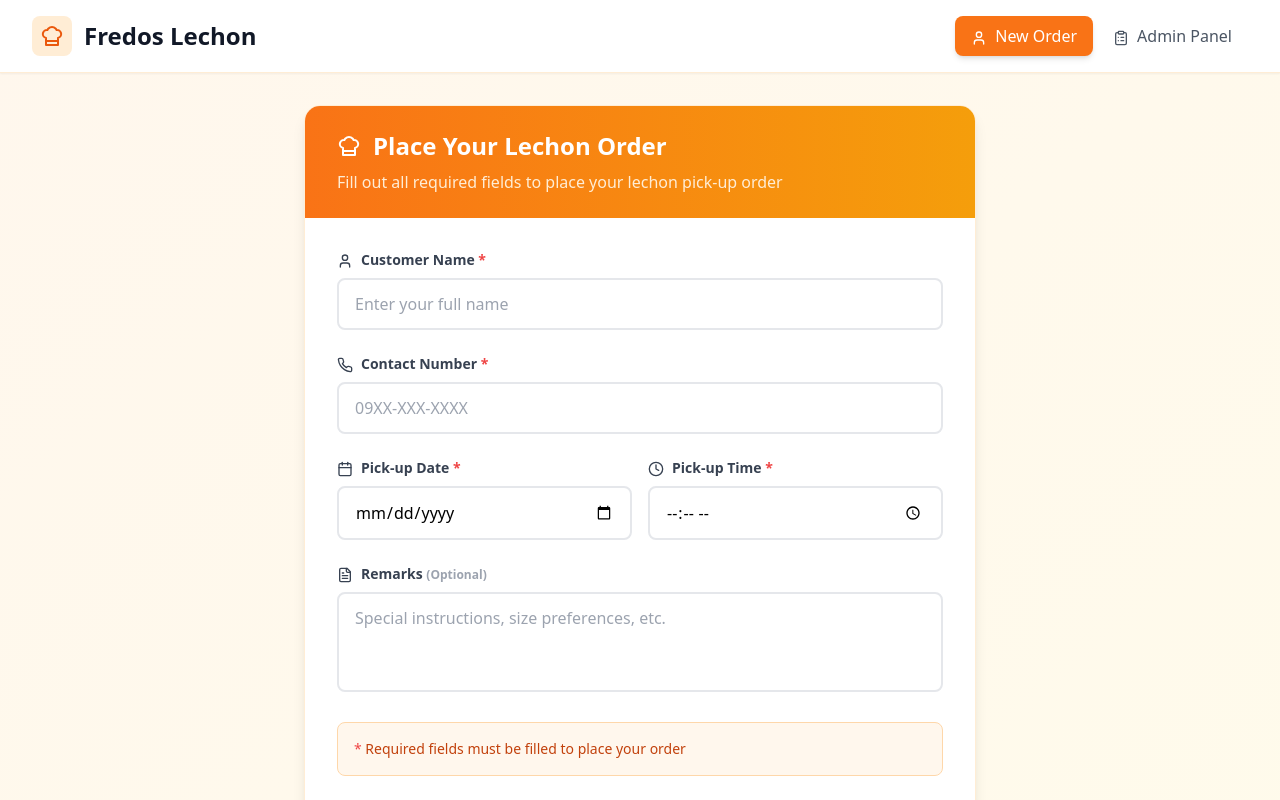
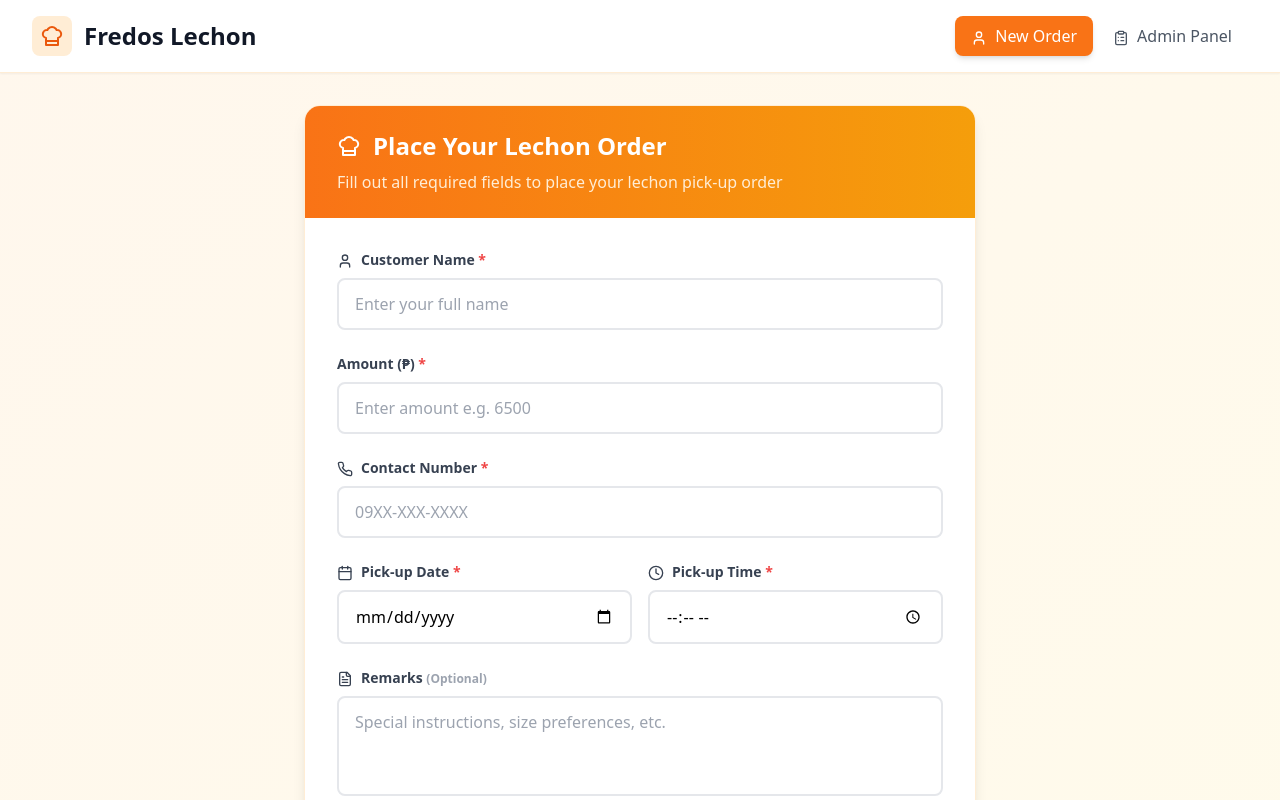
Before and after one commit to jlbbacs/fredos-lechon, a React (Vite) app: page / in a window 1280 px wide. Shown: the top 800 px of the page. Built offline with nearby package versions, Linux system fonts and the light colour scheme.

Commit message:
adding amount field

```diff
--- a/src/components/CustomerForm.tsx
+++ b/src/components/CustomerForm.tsx
@@ -9,10 +9,11 @@ interface CustomerFormProps {
 const CustomerForm: React.FC<CustomerFormProps> = ({ onAddOrder }) => {
   const [formData, setFormData] = useState({
     name: '',
+    amount: '',
     contactNumber: '',
     date: '',
     pickupTime: '',
-    remarks: ''
+    remarks: '',
   });
   const [showSuccess, setShowSuccess] = useState(false);
   const [errors, setErrors] = useState<Record<string, string>>({});
@@ -23,6 +24,12 @@ const CustomerForm: React.FC<CustomerFormProps> = ({ onAddOrder }) => {
 
     if (!formData.name.trim()) {
       newErrors.name = 'Customer name is required';
+    }
+
+    if (!formData.amount.trim()) {
+      newErrors.amount = 'Amount is required';
+    } else if (isNaN(Number(formData.amount)) || Number(formData.amount) <= 0) {
+      newErrors.amount = 'Please enter a valid positive amount';
     }
 
     if (!formData.contactNumber.trim()) {
@@ -53,12 +60,12 @@ const CustomerForm: React.FC<CustomerFormProps> = ({ onAddOrder }) => {
   const handleSubmit = (e: React.FormEvent) => {
     e.preventDefault();
 
-    // Mark all fields as touched to show validation errors
     setTouched({
       name: true,
+      amount: true,
       contactNumber: true,
       date: true,
-      pickupTime: true
+      pickupTime: true,
     });
 
     if (!validateForm()) {
@@ -69,7 +76,7 @@ const CustomerForm: React.FC<CustomerFormProps> = ({ onAddOrder }) => {
       id: Date.now().toString(),
       ...formData,
       status: 'Cook', // Default status for new orders
-      createdAt: new Date().toISOString()
+      createdAt: new Date().toISOString(),
     };
 
     onAddOrder(newOrder);
@@ -77,10 +84,11 @@ const CustomerForm: React.FC<CustomerFormProps> = ({ onAddOrder }) => {
     // Reset form
     setFormData({
       name: '',
+      amount: '',
       contactNumber: '',
       date: '',
       pickupTime: '',
-      remarks: ''
+      remarks: '',
     });
 
     setTouched({});
@@ -90,24 +98,29 @@ const CustomerForm: React.FC<CustomerFormProps> = ({ onAddOrder }) => {
   };
 
   const handleInputChange = (field: string, value: string) => {
-    setFormData(prev => ({ ...prev, [field]: value }));
+    setFormData((prev) => ({ ...prev, [field]: value }));
 
     // Clear error when user starts typing
     if (errors[field]) {
-      setErrors(prev => ({ ...prev, [field]: '' }));
+      setErrors((prev) => ({ ...prev, [field]: '' }));
     }
   };
 
   const handleBlur = (field: string) => {
-    setTouched(prev => ({ ...prev, [field]: true }));
+    setTouched((prev) => ({ ...prev, [field]: true }));
     validateForm();
   };
 
   const isFormValid = () => {
-    return formData.name.trim() &&
-           formData.contactNumber.trim() &&
-           formData.date &&
-           formData.pickupTime;
+    return (
+      formData.name.trim() &&
+      formData.amount.trim() &&
+      !isNaN(Number(formData.amount)) &&
+      Number(formData.amount) > 0 &&
+      formData.contactNumber.trim() &&
+      formData.date &&
+      formData.pickupTime
+    );
   };
 
   return (
@@ -144,6 +157,31 @@ const CustomerForm: React.FC<CustomerFormProps> = ({ onAddOrder }) => {
               <p className="text-red-500 text-sm mt-1 flex items-center">
                 <span className="inline-block w-1 h-1 bg-red-500 rounded-full mr-2"></span>
                 {errors.name}
+              </p>
+            )}
+          </div>
+
+          {/* Amount Field */}
+          <div>
+            <label className="block text-sm font-semibold text-gray-700 mb-2">
+              Amount (₱) <span className="text-red-500">*</span>
+            </label>
+            <input
+              type="number"
+              min="0"
+              step="0.01"
+              value={formData.amount}
+              onChange={(e) => handleInputChange('amount', e.target.value)}
+              onBlur={() => handleBlur('amount')}
+              className={`w-full px-4 py-3 border-2 rounded-lg focus:ring-2 focus:ring-orange-500 focus:border-orange-500 transition-colors ${
+                errors.amount && touched.amount ? 'border-red-300 bg-red-50' : 'border-gray-200'
+              }`}
+              placeholder="Enter amount e.g. 6500"
+            />
+            {errors.amount && touched.amount && (
+              <p className="text-red-500 text-sm mt-1 flex items-center">
+                <span className="inline-block w-1 h-1 bg-red-500 rounded-full mr-2"></span>
+                {errors.amount}
               </p>
             )}
           </div>
--- a/src/components/OrderList.tsx
+++ b/src/components/OrderList.tsx
@@ -15,7 +15,7 @@ const OrderList: React.FC<OrderListProps> = ({ orders, onUpdateOrder }) => {
     return new Date(dateString).toLocaleDateString('en-US', {
       year: 'numeric',
       month: 'short',
-      day: 'numeric'
+      day: 'numeric',
     });
   };
 
@@ -23,7 +23,7 @@ const OrderList: React.FC<OrderListProps> = ({ orders, onUpdateOrder }) => {
     return new Date(`2000-01-01T${timeString}`).toLocaleTimeString('en-US', {
       hour: 'numeric',
       minute: '2-digit',
-      hour12: true
+      hour12: true,
     });
   };
 
@@ -33,7 +33,7 @@ const OrderList: React.FC<OrderListProps> = ({ orders, onUpdateOrder }) => {
       month: 'short',
       day: 'numeric',
       hour: '2-digit',
-      minute: '2-digit'
+      minute: '2-digit',
     });
   };
 
@@ -56,7 +56,7 @@ const OrderList: React.FC<OrderListProps> = ({ orders, onUpdateOrder }) => {
   };
 
   const updateEditForm = (field: keyof Order, value: string) => {
-    setEditForm(prev => ({ ...prev, [field]: value }));
+    setEditForm((prev) => ({ ...prev, [field]: value }));
   };
 
   if (orders.length === 0) {
@@ -72,9 +72,7 @@ const OrderList: React.FC<OrderListProps> = ({ orders, onUpdateOrder }) => {
   return (
     <div className="bg-white rounded-2xl shadow-lg border border-orange-100 overflow-hidden">
       <div className="px-6 py-4 bg-gray-50 border-b border-gray-200">
-        <h3 className="text-lg font-semibold text-gray-900">
-          Orders ({orders.length})
-        </h3>
+        <h3 className="text-lg font-semibold text-gray-900">Orders ({orders.length})</h3>
       </div>
 
       <div className="divide-y divide-gray-200">
@@ -85,9 +83,7 @@ const OrderList: React.FC<OrderListProps> = ({ orders, onUpdateOrder }) => {
               <div className="space-y-4">
                 <div className="grid grid-cols-1 md:grid-cols-2 gap-4">
                   <div>
-                    <label className="block text-sm font-medium text-gray-700 mb-1">
-                      Customer Name
-                    </label>
+                    <label className="block text-sm font-medium text-gray-700 mb-1">Customer Name</label>
                     <input
                       type="text"
                       value={editForm.name || ''}
@@ -95,10 +91,23 @@ const OrderList: React.FC<OrderListProps> = ({ orders, onUpdateOrder }) => {
                       className="w-full px-3 py-2 border border-gray-300 rounded-lg focus:ring-2 focus:ring-orange-500 focus:border-orange-500"
                     />
                   </div>
+
                   <div>
-                    <label className="block text-sm font-medium text-gray-700 mb-1">
-                      Contact Number
-                    </label>
+                    <label className="block text-sm font-medium text-gray-700 mb-1">Amount (₱)</label>
+                    <input
+                      type="number"
+                      min="0"
+                      step="0.01"
+                      value={editForm.amount !== undefined ? String(editForm.amount) : ''}
+                      onChange={(e) => updateEditForm('amount', e.target.value)}
+                      className="w-full px-3 py-2 border border-gray-300 rounded-lg focus:ring-2 focus:ring-orange-500 focus:border-orange-500"
+                    />
+                  </div>
+                </div>
+
+                <div className="grid grid-cols-1 md:grid-cols-2 gap-4">
+                  <div>
+                    <label className="block text-sm font-medium text-gray-700 mb-1">Contact Number</label>
                     <input
                       type="tel"
                       value={editForm.contactNumber || ''}
@@ -106,13 +115,8 @@ const OrderList: React.FC<OrderListProps> = ({ orders, onUpdateOrder }) => {
                       className="w-full px-3 py-2 border border-gray-300 rounded-lg focus:ring-2 focus:ring-orange-500 focus:border-orange-500"
                     />
                   </div>
-                </div>
-
-                <div className="grid grid-cols-1 md:grid-cols-2 gap-4">
                   <div>
-                    <label className="block text-sm font-medium text-gray-700 mb-1">
-                      Pick-up Date
-                    </label>
+                    <label className="block text-sm font-medium text-gray-700 mb-1">Pick-up Date</label>
                     <input
                       type="date"
                       value={editForm.date || ''}
@@ -120,10 +124,11 @@ const OrderList: React.FC<OrderListProps> = ({ orders, onUpdateOrder }) => {
                       className="w-full px-3 py-2 border border-gray-300 rounded-lg focus:ring-2 focus:ring-orange-500 focus:border-orange-500"
                     />
                   </div>
+                </div>
+
+                <div className="grid grid-cols-1 md:grid-cols-2 gap-4">
                   <div>
-                    <label className="block text-sm font-medium text-gray-700 mb-1">
-                      Pick-up Time
-                    </label>
+                    <label className="block text-sm font-medium text-gray-700 mb-1">Pick-up Time</label>
                     <input
                       type="time"
                       value={editForm.pickupTime || ''}
@@ -131,24 +136,8 @@ const OrderList: React.FC<OrderListProps> = ({ orders, onUpdateOrder }) => {
                       className="w-full px-3 py-2 border border-gray-300 rounded-lg focus:ring-2 focus:ring-orange-500 focus:border-orange-500"
                     />
                   </div>
-                </div>
-
                   <div>
-                  <label className="block text-sm font-medium text-gray-700 mb-1">
-                    Remarks
-                  </label>
-                  <textarea
-                    value={editForm.remarks || ''}
-                    onChange={(e) => updateEditForm('remarks', e.target.value)}
-                    rows={2}
-                    className="w-full px-3 py-2 border border-gray-300 rounded-lg focus:ring-2 focus:ring-orange-500 focus:border-orange-500 resize-none"
-                  />
-                </div>
-
-                <div>
-                  <label className="block text-sm font-medium text-gray-700 mb-1">
-                    Status
-                  </label>
+                    <label className="block text-sm font-medium text-gray-700 mb-1">Status</label>
                     <div className="flex space-x-4">
                       <label className="flex items-center">
                         <input
@@ -171,6 +160,17 @@ const OrderList: React.FC<OrderListProps> = ({ orders, onUpdateOrder }) => {
                         <span className="ml-2 text-gray-700">Pick-up Already</span>
                       </label>
                     </div>
+                  </div>
+                </div>
+
+                <div>
+                  <label className="block text-sm font-medium text-gray-700 mb-1">Remarks</label>
+                  <textarea
+                    value={editForm.remarks || ''}
+                    onChange={(e) => updateEditForm('remarks', e.target.value)}
+                    rows={2}
+                    className="w-full px-3 py-2 border border-gray-300 rounded-lg focus:ring-2 focus:ring-orange-500 focus:border-orange-500 resize-none"
+                  />
                 </div>
 
                 <div className="flex space-x-3 pt-2">
@@ -212,6 +212,10 @@ const OrderList: React.FC<OrderListProps> = ({ orders, onUpdateOrder }) => {
                       <Clock className="h-4 w-4 mr-2 text-gray-400" />
                       <span>{formatTime(order.pickupTime)}</span>
                     </div>
+                    <div className="flex items-center text-gray-700">
+                      <span className="font-semibold mr-1">Amount:</span>
+                      <span>₱{order.amount}</span>
+                    </div>
                   </div>
 
                   {/* Remarks */}
@@ -232,9 +236,7 @@ const OrderList: React.FC<OrderListProps> = ({ orders, onUpdateOrder }) => {
                 <div className="flex items-center space-x-3 mt-4 lg:mt-0">
                   <span
                     className={`inline-flex items-center px-3 py-1 rounded-full text-sm font-medium ${
-                      order.status === 'Cook'
-                        ? 'bg-orange-100 text-orange-800'
-                        : 'bg-green-100 text-green-800'
+                      order.status === 'Cook' ? 'bg-orange-100 text-orange-800' : 'bg-green-100 text-green-800'
                     }`}
                   >
                     {order.status === 'Cook' ? (
--- a/src/types/Order.ts
+++ b/src/types/Order.ts
@@ -1,5 +1,6 @@
 export interface Order {
   id: string;
+  amount:string;
   name: string;
   contactNumber: string;
   date: string;
```
Also changed, not shown: prompt.txt (added). Lines whose indentation alone changed are shown as unchanged.
